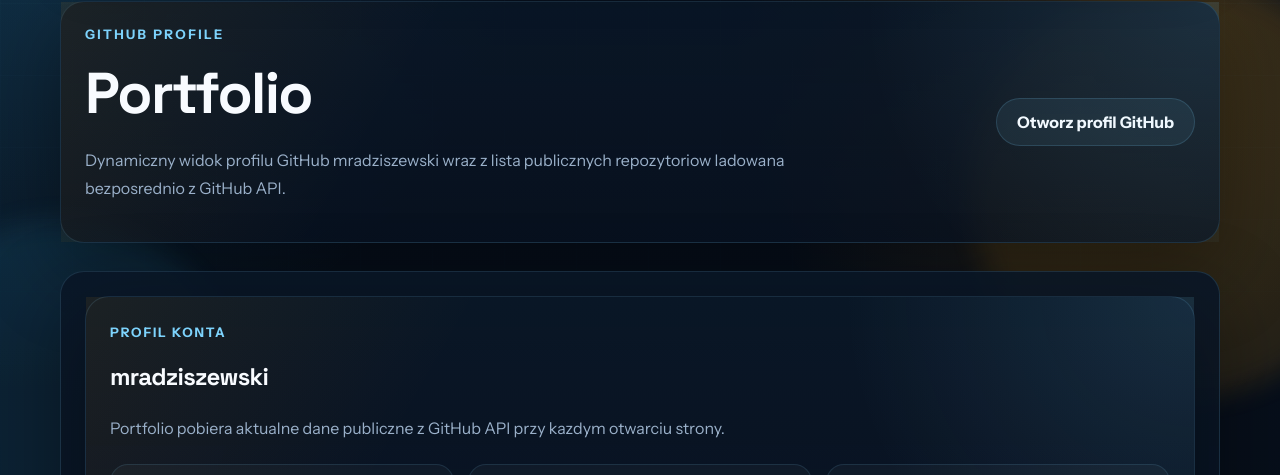
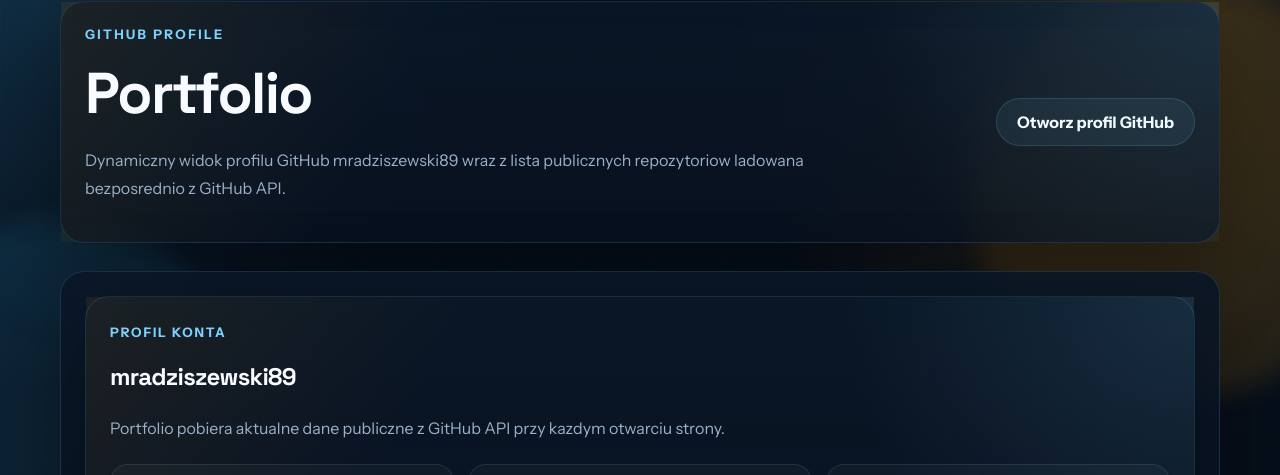
Before and after one commit to mradziszewski89/mradziszewski89.github.io, a Jekyll site: the page built from portfolio.md, in a window 1280 px wide and 900 px high. Shown: the part 141-616 px from the top of the window. Built offline with Jekyll 4.4.1, drawn with Linux system fonts in a browser that asks for light colours.

Commit message:
Poprawa konta GitHub w portfolio

```diff
--- a/_config.yml
+++ b/_config.yml
@@ -4,4 +4,4 @@
 timezone: Europe/Warsaw
 markdown: kramdown
 permalink: /:title/
-github_portfolio_user: mradziszewski
+github_portfolio_user: mradziszewski89
--- a/assets/site.js
+++ b/assets/site.js
@@ -149,7 +149,7 @@
             return;
         }
 
-        var username = document.body.dataset.githubPortfolioUser || "mradziszewski";
+        var username = document.body.dataset.githubPortfolioUser || "mradziszewski89";
         var emptyState = document.querySelector("[data-portfolio-empty]");
         var profileCard = document.querySelector("[data-github-profile]");
 
--- a/portfolio.md
+++ b/portfolio.md
@@ -2,15 +2,15 @@
 layout: page
 title: Portfolio
 eyebrow: GitHub Profile
-summary: Dynamiczny widok profilu GitHub mradziszewski wraz z lista publicznych repozytoriow ladowana bezposrednio z GitHub API.
-hero_link: https://github.com/mradziszewski
+summary: Dynamiczny widok profilu GitHub mradziszewski89 wraz z lista publicznych repozytoriow ladowana bezposrednio z GitHub API.
+hero_link: https://github.com/mradziszewski89
 hero_link_label: Otworz profil GitHub
 ---
 
 <section class="portfolio-shell">
     <div class="profile-card" data-github-profile>
         <p class="profile-card__eyebrow">Profil konta</p>
-        <h2>mradziszewski</h2>
+        <h2>mradziszewski89</h2>
         <p class="profile-card__summary">Portfolio pobiera aktualne dane publiczne z GitHub API przy kazdym otwarciu strony.</p>
 
         <div class="repo-stats">
@@ -29,7 +29,7 @@
         </div>
 
         <div class="repo-links">
-            <a class="button button--secondary" href="https://github.com/mradziszewski">Przejdz do profilu</a>
+            <a class="button button--secondary" href="https://github.com/mradziszewski89">Przejdz do profilu</a>
         </div>
     </div>
 
```
